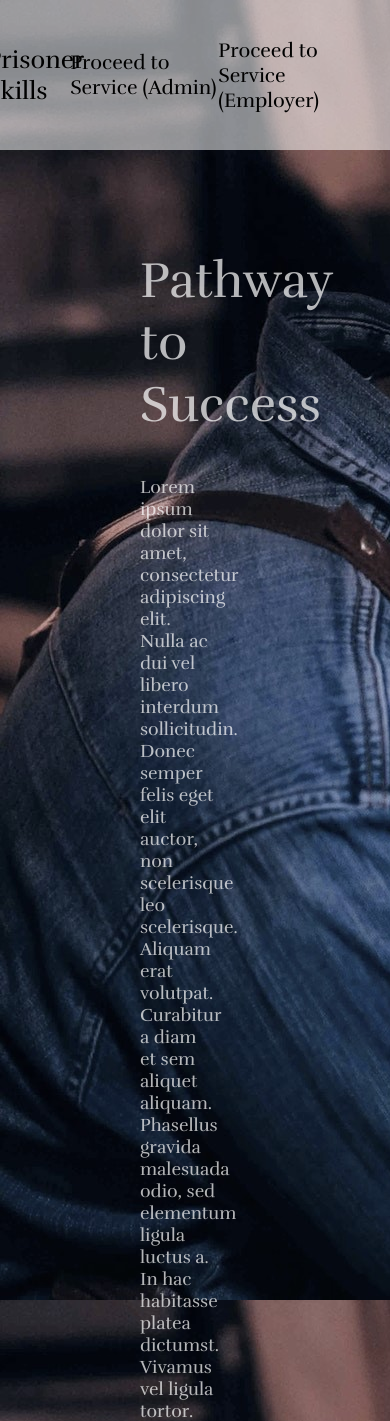
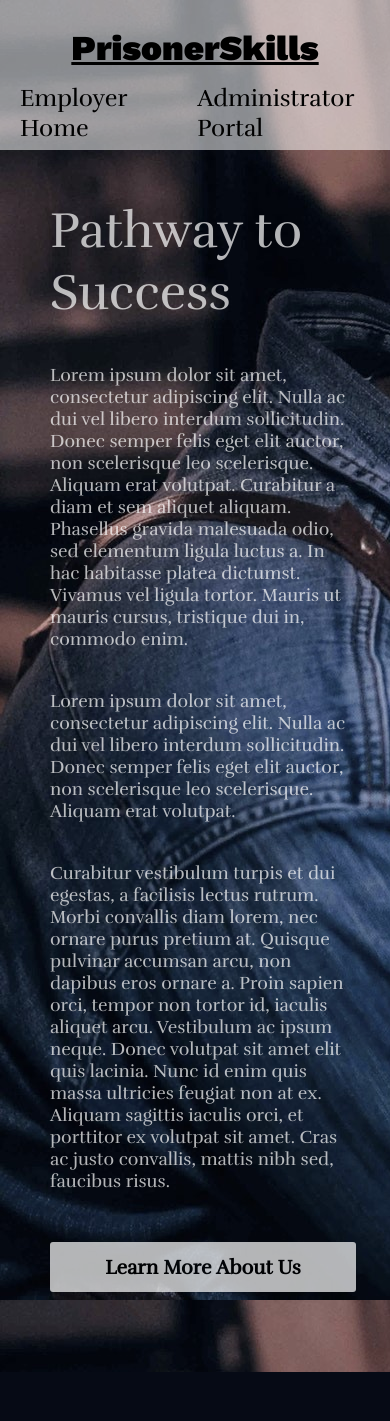
Before and after one commit to buildweek-prisonerskills/User-Interface, a PHP site: page /landing.html in a window 390 px wide. Shown: the top 1421 px of the page. After the commit the page ends 1372 px from the top, so only its background shows below. Run offline with PHP 8.4, Linux system fonts and the light colour scheme.

Commit message:
mobile and desktop versions polished

```diff
--- a/css/index.css
+++ b/css/index.css
@@ -101,6 +101,13 @@
   background-color: #ffffff88;
   display: flex;
 }
+@media (max-width: 500px) {
+  .wrapper .top-bar {
+    display: flex;
+    flex-direction: column;
+    align-items: center;
+  }
+}
 .wrapper .top-bar .logo-text {
   width: 18%;
   height: 100%;
@@ -109,7 +116,16 @@
   align-items: center;
 }
 .wrapper .top-bar .logo-text h1 {
-  font-size: 2.5rem;
+  font-size: 3.5rem;
+  font-family: 'Work Sans', serif;
+  padding-left: 70px;
+  text-decoration: underline;
+}
+@media (max-width: 500px) {
+  .wrapper .top-bar .logo-text h1 {
+    padding: 0;
+    margin-top: 20px;
+  }
 }
 .wrapper .top-bar .links-container {
   width: 80%;
@@ -118,21 +134,42 @@
   justify-content: space-around;
   align-items: center;
 }
+@media (max-width: 500px) {
+  .wrapper .top-bar .links-container {
+    justify-content: space-between;
+    width: 100%;
+  }
+}
 .wrapper .top-bar .links-container a {
-  font-size: 2rem;
+  font-size: 2.4rem;
   text-decoration: none;
   color: black;
 }
+@media (max-width: 500px) {
+  .wrapper .top-bar .links-container a {
+    padding: 0 20px;
+  }
+}
 .wrapper .top-bar .links-container a:hover {
-  text-decoration: underline;
+  color: #534B52;
 }
 .wrapper .bottom-container {
   padding: 100px 140px;
   color: white;
 }
+@media (max-width: 500px) {
+  .wrapper .bottom-container {
+    padding: 50px 0 80px 50px;
+  }
+}
 .wrapper .bottom-container .text-container {
   width: 70%;
   opacity: 0.7;
+}
+@media (max-width: 500px) {
+  .wrapper .bottom-container .text-container {
+    width: 90%;
+  }
 }
 .wrapper .bottom-container .text-container .title-container {
   font-size: 5rem;
@@ -145,10 +182,24 @@
   padding: 20px 0;
 }
 .wrapper .bottom-container .text-container button {
-  margin-top: 35px;
+  margin-top: 45px;
   width: 40%;
+  height: 50px;
   background-color: white;
-  border: 2px solid black;
+  border: none;
+  font-size: 2rem;
+  font-weight: bold;
+  font-family: inherit;
+  border-radius: 3px;
+}
+@media (max-width: 500px) {
+  .wrapper .bottom-container .text-container button {
+    width: 100%;
+    margin-top: 30px;
+  }
+}
+.wrapper .bottom-container .text-container button:hover {
+  background-color: #84828F;
 }
 html {
   font-size: 62.5%;
--- a/landing.html
+++ b/landing.html
@@ -5,6 +5,7 @@
 <head>
   <title>Landing Page</title>
   <link href="https://fonts.googleapis.com/css?family=Rufina&display=swap" rel="stylesheet">
+  <link href="https://fonts.googleapis.com/css?family=Work+Sans:900&display=swap" rel="stylesheet">
   <link rel="stylesheet" type="text/css" href="/css/index.css">
   <meta name="viewport" content="width=device-width, initial-scale=1">
   <script src="/js/landing.jss"></script>
@@ -16,15 +17,15 @@
 
   <div class="logo-text">
 
-    <h1>Prisoner Skills</h1>
+    <h1>PrisonerSkills</h1>
 
   </div>
 
   <div class="links-container">
 
-    <a href="#">Proceed to Service (Admin)</a>
+    <a href="#">Employer Home</a>
 
-    <a href="#">Proceed to Service (Employer)</a>
+    <a href="#">Administrator Portal</a>
 
   </div>
 
@@ -50,7 +51,7 @@
       <p>Curabitur vestibulum turpis et dui egestas, a facilisis lectus rutrum. Morbi convallis diam lorem, nec ornare purus pretium at. Quisque pulvinar accumsan arcu, non dapibus eros ornare a. Proin sapien orci, tempor non tortor id, iaculis aliquet arcu. Vestibulum ac ipsum neque. Donec volutpat sit amet elit quis lacinia. Nunc id enim quis massa ultricies feugiat non at ex. Aliquam sagittis iaculis orci, et porttitor ex volutpat sit amet. Cras ac justo convallis, mattis nibh sed, faucibus risus.</p>
     </div>
 
-    <button>Learn About Us</button>
+    <button>Learn More About Us</button>
 
   </div>
 
--- a/less/landing.less
+++ b/less/landing.less
@@ -14,6 +14,12 @@
         background-color: #ffffff88;
         display: flex;
 
+        @media @mobile {
+            display: flex;
+            flex-direction: column;
+            align-items: center;
+        }
+
         .logo-text {
             width: 18%;
             height: 100%;
@@ -22,7 +28,15 @@
             align-items: center;
 
             h1{
-                font-size: 2.5rem;
+                font-size: 3.5rem;
+                font-family: 'Work Sans', serif;
+                padding-left: 70px;
+                text-decoration: underline;
+
+                @media @mobile {
+                    padding: 0;
+                    margin-top: 20px;
+                }
             }
         }
 
@@ -33,13 +47,21 @@
             justify-content: space-around;
             align-items: center;
 
+            @media @mobile {
+                justify-content: space-between;
+                width: 100%;
+            }
+
             a {
-                font-size: 2rem;
+                font-size: 2.4rem;
                 text-decoration: none;
                 color: black;
+                @media @mobile {
+                    padding: 0 20px;
+                }
 
                 &:hover {
-                    text-decoration: underline;
+                    color: @darkgray;
                 }
             }
 
@@ -51,10 +73,17 @@
     .bottom-container {
         padding: 100px 140px;
         color: white;
+        @media @mobile {
+            padding: 50px 0 80px 50px;
+        }
+
 
         .text-container {
             width: 70%;
             opacity: 0.7;
+            @media @mobile {
+                width: 90%;
+            }
 
             .title-container {
                 font-size: 5rem;
@@ -70,10 +99,23 @@
             }
 
             button {
-                margin-top: 35px;
+                margin-top: 45px;
                 width: 40%;
+                height: 50px;
                 background-color: white;
-                border: 2px solid black;
+                border: none;
+                font-size: 2rem;
+                font-weight: bold;
+                font-family: inherit;
+                border-radius: 3px;
+                @media @mobile {
+                    width: 100%;
+                    margin-top: 30px;
+                }
+
+                &:hover {
+                    background-color: @lightgray;
+                }
             }
         }
 
```
